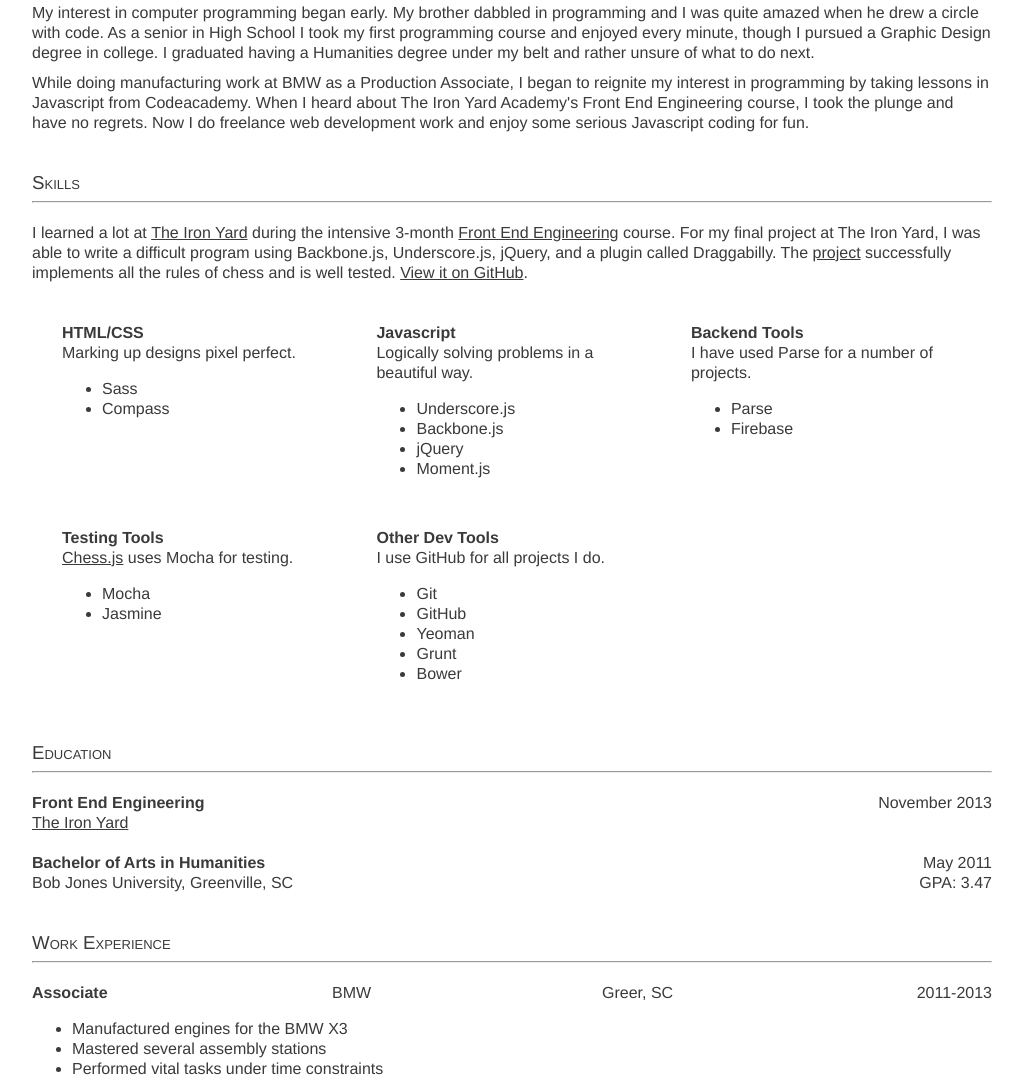
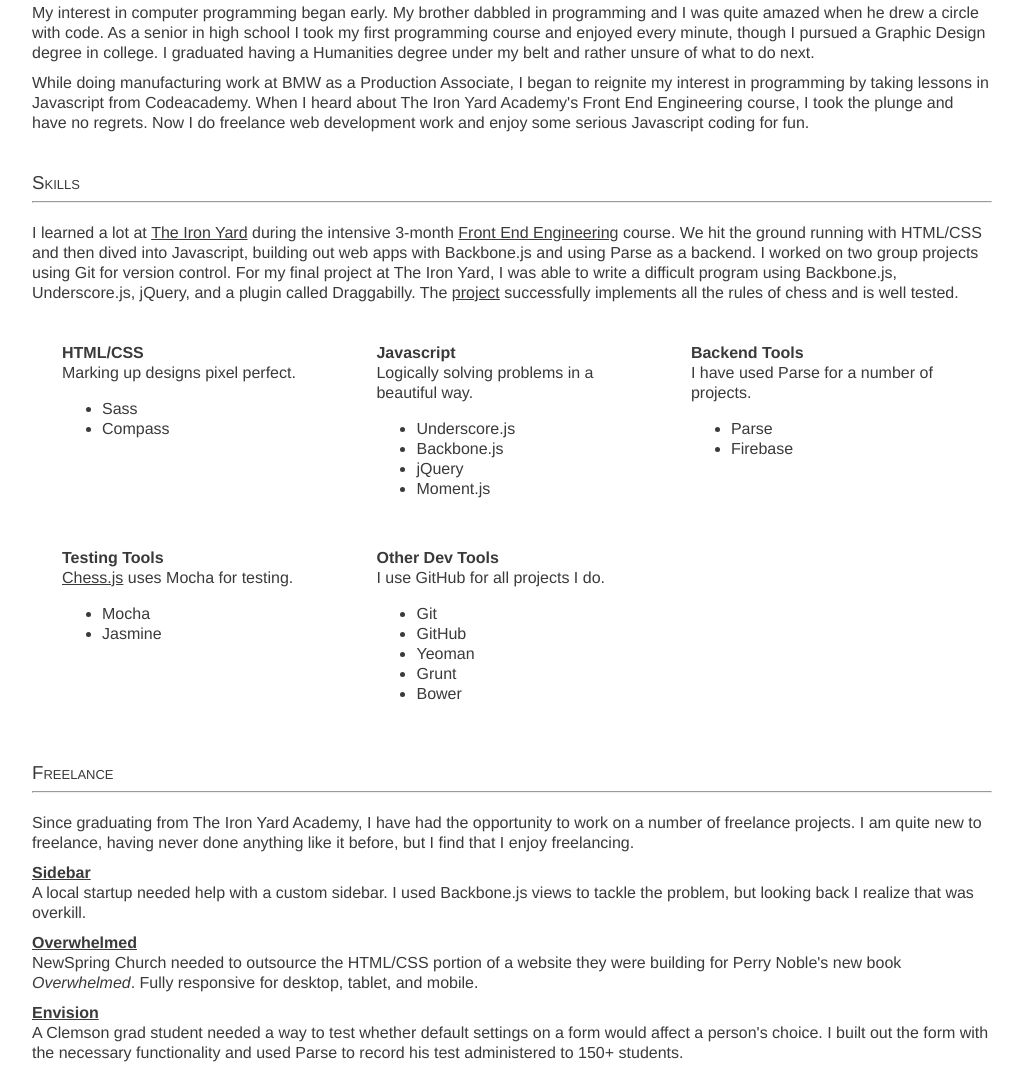
Before and after one commit to joe-vanleeuwen/resume, a website: page app/index.html in a window 1280 px wide. Shown: the part 235-1317 px from the top of the page, without its empty margins (128-1151 px from the left). Drawn offline with nearby package versions, Linux system fonts and the light colour scheme; files that its build step writes are made by us from their sources.

Commit message:
added freelance

```diff
--- a/app/index.html
+++ b/app/index.html
@@ -30,12 +30,12 @@
                 <h3>About</h3>
                 <hr>
 
-                <p>My interest in computer programming began early. My brother dabbled in programming and I was quite amazed when he drew a circle with code. As a senior in High School I took my first programming course and enjoyed every minute, though I pursued a Graphic Design degree in college. I graduated having a Humanities degree under my belt and rather unsure of what to do next. </p>
+                <p>My interest in computer programming began early. My brother dabbled in programming and I was quite amazed when he drew a circle with code. As a senior in high school I took my first programming course and enjoyed every minute, though I pursued a Graphic Design degree in college. I graduated having a Humanities degree under my belt and rather unsure of what to do next. </p>
                 <p>While doing manufacturing work at BMW as a Production Associate, I began to reignite my interest in programming by taking lessons in Javascript from Codeacademy. When I heard about The Iron Yard Academy's Front End Engineering course, I took the plunge and have no regrets. Now I do freelance web development work and enjoy some serious Javascript coding for fun.</p>
 
                 <h3>Skills</h3>
                 <hr>
-                <p>I learned a lot at <a href="http://theironyard.com/" target="_blank">The Iron Yard</a> during the intensive 3-month <a href="http://theironyard.com/academy/front-end-engineering/" target="_blank">Front End Engineering</a> course. For my final project at The Iron Yard, I was able to write a difficult program using Backbone.js, Underscore.js, jQuery, and a plugin called Draggabilly. The <a href="http://joe-vanleeuwen.github.io/chess.js" target="_blank">project</a> successfully implements all the rules of chess and is well tested. <a href="https://github.com/joe-vanleeuwen/chess.js" target="_blank">View it on GitHub</a>.</p>
+                <p>I learned a lot at <a href="http://theironyard.com/" target="_blank">The Iron Yard</a> during the intensive 3-month <a href="http://theironyard.com/academy/front-end-engineering/" target="_blank">Front End Engineering</a> course. We hit the ground running with HTML/CSS and then dived into Javascript, building out web apps with Backbone.js and using Parse as a backend. I worked on two group projects using Git for version control. For my final project at The Iron Yard, I was able to write a difficult program using Backbone.js, Underscore.js, jQuery, and a plugin called Draggabilly. The <a href="https://github.com/joe-vanleeuwen/chess.js" target="_blank">project</a> successfully implements all the rules of chess and is well tested.</p>
 
                 <div class="skill">
                     <strong class="block">HTML/CSS</strong>
@@ -87,8 +87,18 @@
                     </ul>
                 </div>
 
+                <h3>Freelance</h3>
+                <hr>
+                <p>Since graduating from The Iron Yard Academy, I have had the opportunity to work on a number of freelance projects. I am quite new to freelance, having never done anything like it before, but I find that I enjoy freelancing.</p>
 
+                <strong class="block"><a href="https://github.com/joe-vanleeuwen/sidebar" target="_blank">Sidebar</a></strong>
+                <p>A local startup needed help with a custom sidebar. I used Backbone.js views to tackle the problem, but looking back I realize that was overkill.</p>
 
+                <strong class="block"><a href="https://github.com/joe-vanleeuwen/overwhelmed" target="_blank">Overwhelmed</a></strong>
+                <p>NewSpring Church needed to outsource the HTML/CSS portion of a website they were building for Perry Noble's new book <span class="italic">Overwhelmed</span>. Fully responsive for desktop, tablet, and mobile.</p>
+
+                <strong class="block"><a href="https://github.com/joe-vanleeuwen/envision" target="_blank">Envision</a></strong>
+                <p>A Clemson grad student needed a way to test whether default settings on a form would affect a person's choice. I built out the form with the necessary functionality and used Parse to record his test administered to 150+ students.</p>
 
                 <h3>Education</h3>
                 <hr>
--- a/app/styles/main.scss
+++ b/app/styles/main.scss
@@ -130,4 +130,8 @@
     .block {
         display: block;
     }
+
+    .italic {
+        font-style: italic;
+    }
 }
```
